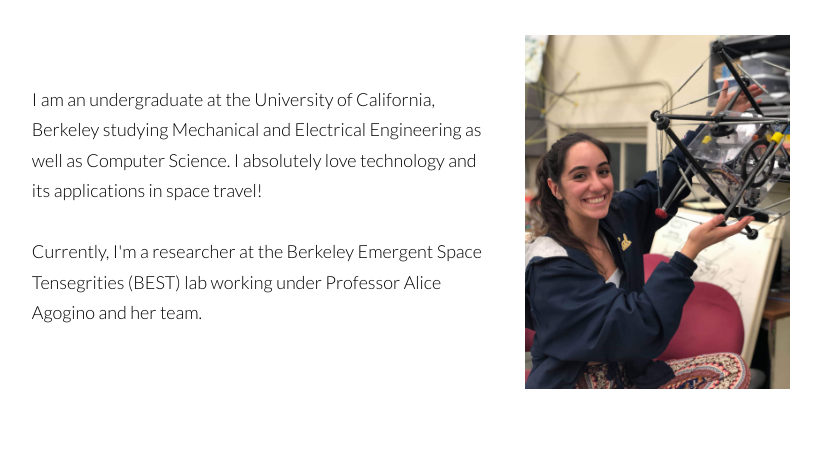
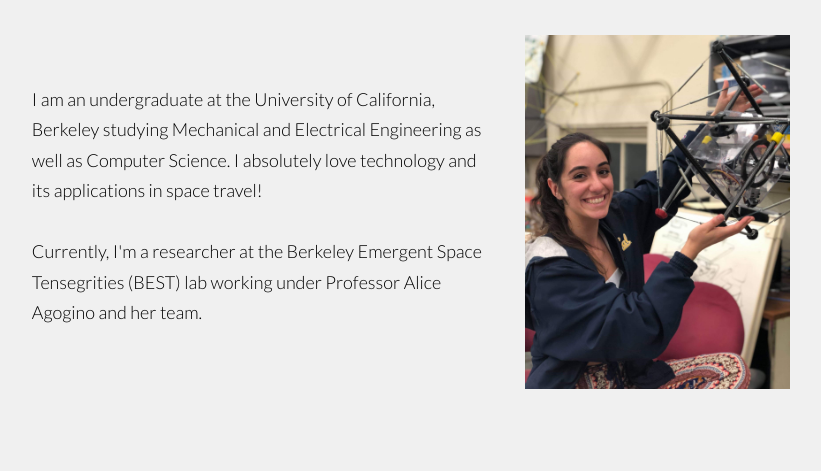
Before and after one commit to hadargam/hadargam-site, a website: page src/html/index.html in a window 1280 px wide. Shown: the part 329-800 px from the top of the page, without its empty margins (229-1050 px from the left). Drawn offline with nearby package versions, Linux system fonts and the light colour scheme; files that its build step writes are made by us from their sources; files whose address does not match are found by name.

Commit message:
hehehe
I change color

```diff
--- a/src/assets/scss/index-min.scss
+++ b/src/assets/scss/index-min.scss
@@ -92,3 +92,7 @@
 @media only screen and (min-width: 90.063em) {
 
 }
+
+body {
+    background: #f0f0f0;
+}
```
